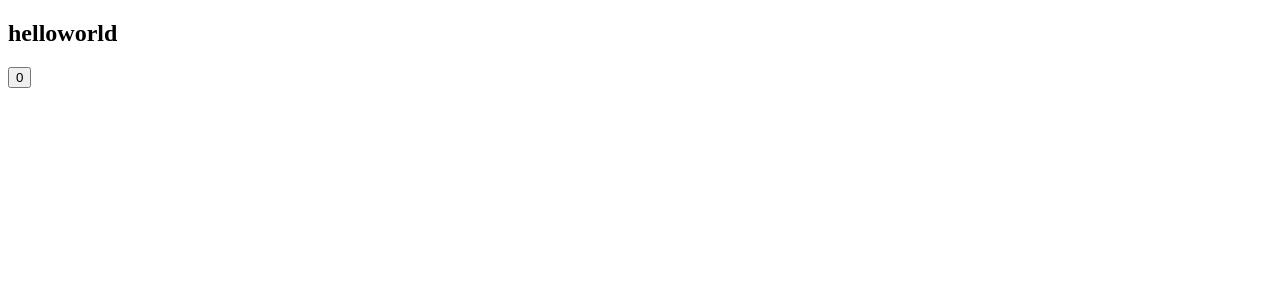
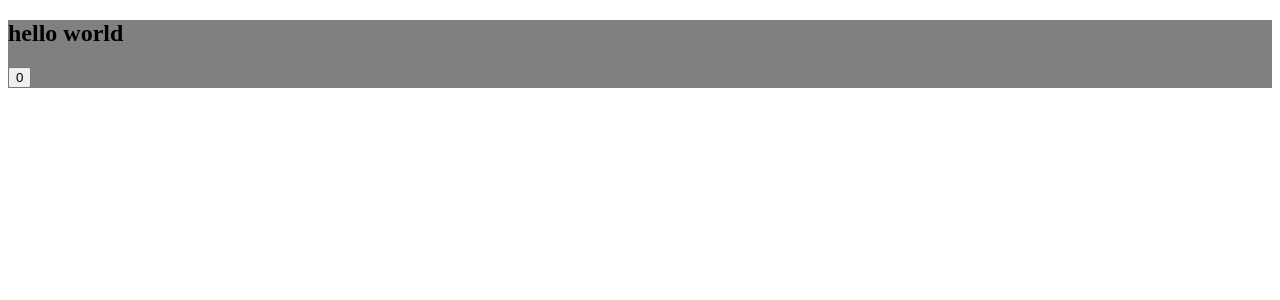
Before and after one commit to hikaruna/nuxt-test, a Nuxt app: page / in a window 1280 px wide. Shown: the top 300 px of the page. Built offline with nearby package versions, Linux system fonts and the light colour scheme.

Commit message:
indexをvueの基本機能を使う形に拡張した、ついでにファイル分けた

```diff
--- a/pages/index.vue
+++ b/pages/index.vue
@@ -1,6 +1,9 @@
 <template>
   <section>
-    <h1>helloworld</h1>
-    <button @click="$store.commit('increment')">{{ $store.state.counter }}</button>
+    <h1>{{ message }}</h1>
+    <button @click="increment">{{ counter }}</button>
   </section>
 </template>
+
+<style src="./style.css" scoped></style>
+<script src="./script.js"></script>
--- /dev/null
+++ b/pages/script.js
@@ -0,0 +1,13 @@
+export default {
+  data: () => ({
+    message: "hello world"
+  }),
+  computed: {
+    counter() { return this.$store.state.counter }
+  },
+  methods: {
+    increment() {
+      this.$store.commit('increment')
+    }
+  }
+}
--- /dev/null
+++ b/pages/style.css
@@ -0,0 +1,3 @@
+section {
+  background-color: gray;
+}
```
